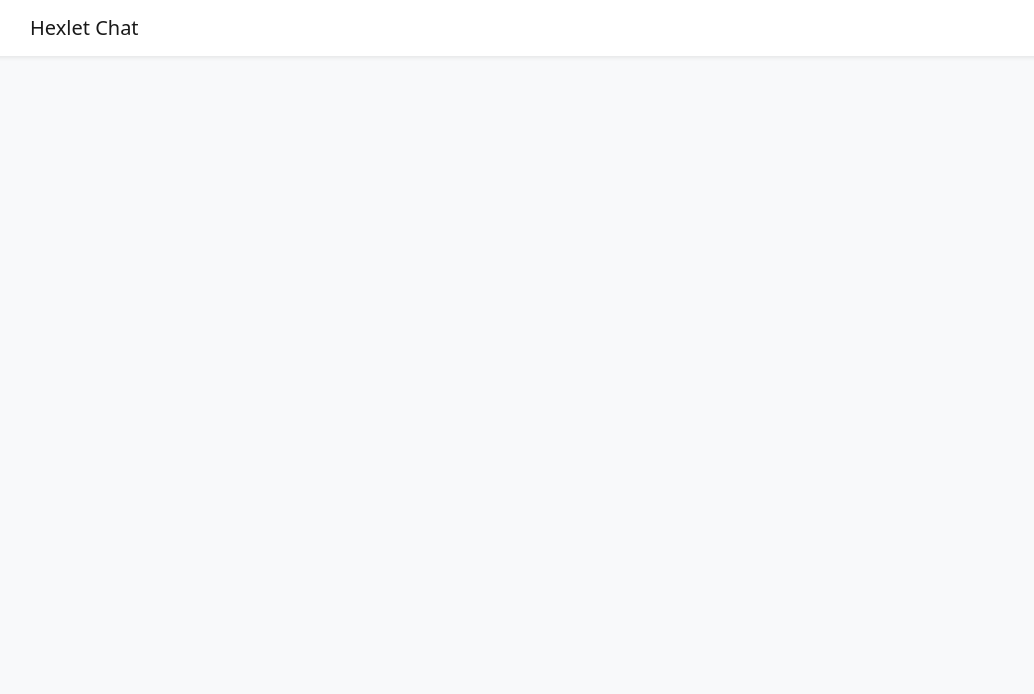
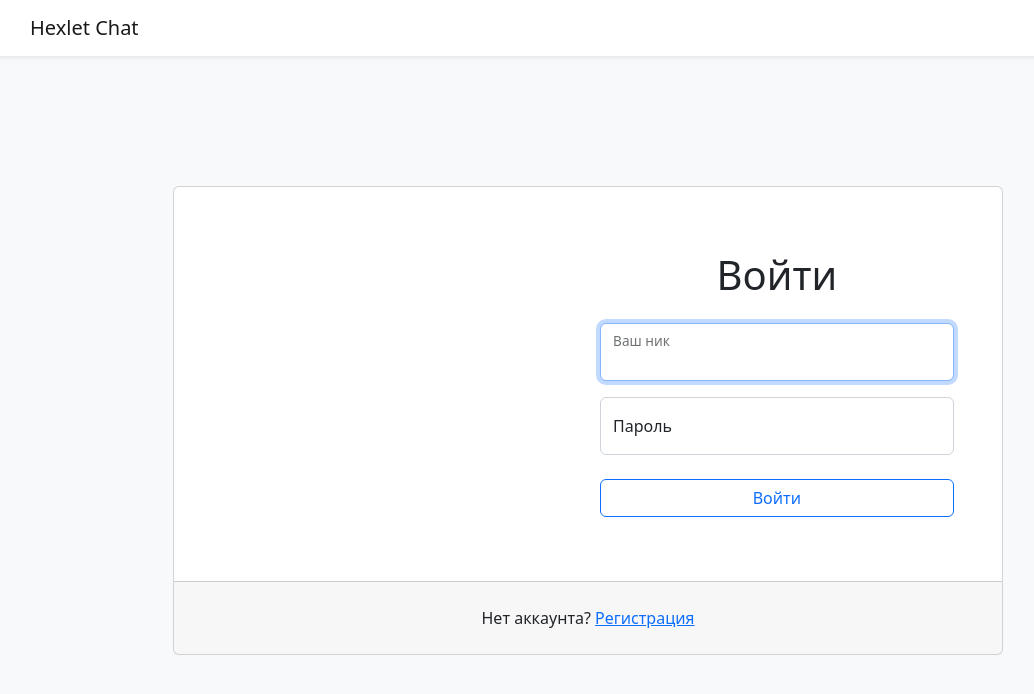
Before and after one commit to EuRV/fullstack-javascript-project-12, a React (Create React App) app in the folder frontend/: page /login in a window 1280 px wide. Shown: the top 694 px of the page, without its empty margins (52-1086 px from the left). Built offline with nearby package versions, Linux system fonts and the light colour scheme; no server answers.

Commit message:
refactor: add the Outlet component

```diff
--- a/frontend/src/components/Panel.js
+++ b/frontend/src/components/Panel.js
@@ -1,5 +1,5 @@
 import { Button, Navbar, Container } from 'react-bootstrap';
-import { Link } from 'react-router-dom';
+import { Link, Outlet } from 'react-router-dom';
 import { useAuth } from '../hooks/index';
 
 const AuthButton = () => {
@@ -11,12 +11,15 @@ const AuthButton = () => {
 };
 
 const Panel = () => (
+  <>
     <Navbar bg="white" expand="lg" className="shadow-sm">
       <Container>
         <Navbar.Brand as={Link} to="/">Hexlet Chat</Navbar.Brand>
         <AuthButton />
       </Container>
     </Navbar>
+    <Outlet />
+  </>
 );
 
 export default Panel;
```
Lines whose indentation alone changed are shown as unchanged.
